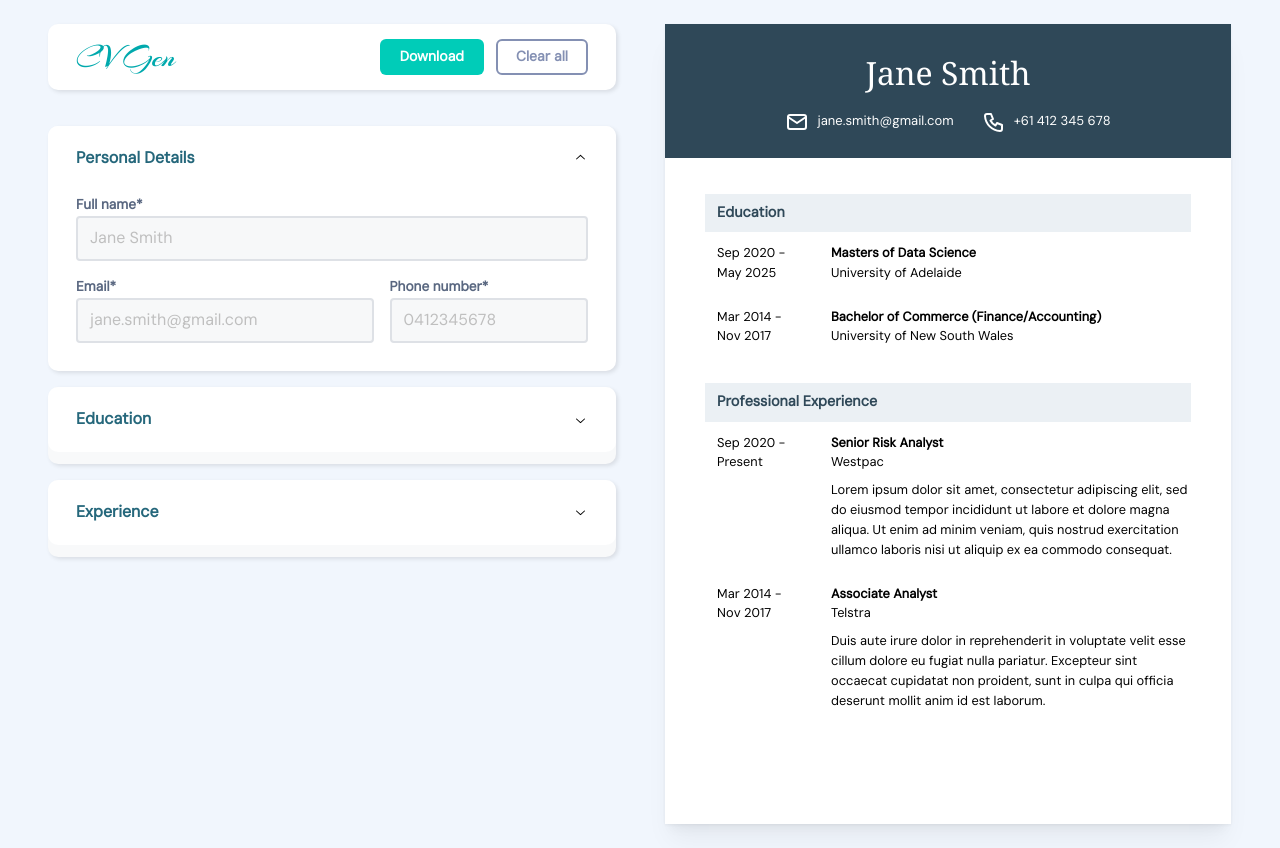
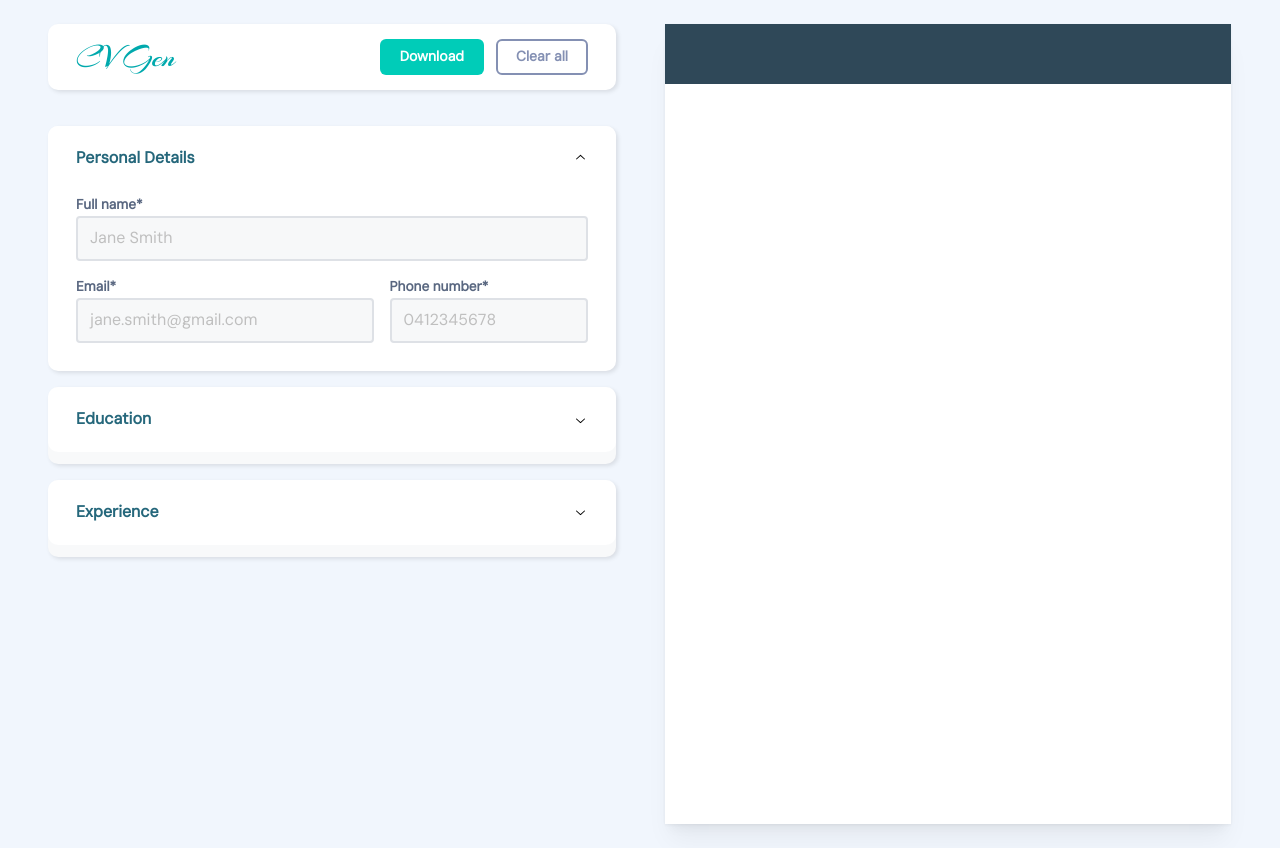
Before and after one commit to henrylin03/cv-generator, a React (Vite) app: page / in a window 1280 px wide. Built offline with nearby package versions, Linux system fonts and the light colour scheme.

Commit message:
feat: when user updates sections, these are previewed. for personal details, the preview occurs on change. for education and experience sections, the preview occurs on submission of the form to add new entry. fixes #9.

```diff
--- a/src/App.jsx
+++ b/src/App.jsx
@@ -16,22 +16,42 @@ import "./styles/index.css";
 function App() {
   const [openedAccordionValue, setOpenedAccordionValue] =
     useState("Personal Details");
+  const [personalDetails, setPersonalDetails] = useState({
+    name: "",
+    email: "",
+    phone: "",
+  });
+  const [educationEntries, setEducationEntries] = useState([]);
+  const [experienceEntries, setExperienceEntries] = useState([]);
 
   const sectionComponents = [
     {
       name: "Personal Details",
-      component: <PersonalDetailsSection />,
+      component: (
+        <PersonalDetailsSection
+          personalDetails={personalDetails}
+          setPersonalDetails={setPersonalDetails}
+        />
+      ),
     },
     {
       name: "Education",
       component: (
-        <EducationSection setOpenedAccordionValue={setOpenedAccordionValue} />
+        <EducationSection
+          setOpenedAccordionValue={setOpenedAccordionValue}
+          educationEntries={educationEntries}
+          setEducationEntries={setEducationEntries}
+        />
       ),
     },
     {
       name: "Experience",
       component: (
-        <ExperienceSection setOpenedAccordionValue={setOpenedAccordionValue} />
+        <ExperienceSection
+          setOpenedAccordionValue={setOpenedAccordionValue}
+          experienceEntries={experienceEntries}
+          setExperienceEntries={setExperienceEntries}
+        />
       ),
     },
   ];
@@ -58,7 +78,11 @@ function App() {
           {sections}
         </Accordion>
       </div>
-      <CVPreview />
+      <CVPreview
+        personalDetails={personalDetails}
+        educationEntries={educationEntries}
+        experienceEntries={experienceEntries}
+      />
     </MantineProvider>
   );
 }
--- a/src/components/CVPreview.jsx
+++ b/src/components/CVPreview.jsx
@@ -1,79 +1,85 @@
 import { Paper } from "@mantine/core";
 import { IconMail, IconPhone } from "@tabler/icons-react";
+import { dateToMonthYearSummarised } from "../helpers/dates";
 
-export default function CVPreview() {
+export default function CVPreview({
+  personalDetails,
+  educationEntries,
+  experienceEntries,
+}) {
+  const displayExperienceEndDate = (endDate) => {
+    if (!endDate) return;
+    if (endDate === "Present") return "Present";
+    return dateToMonthYearSummarised(endDate);
+  };
+
+  const educationPreviewed = educationEntries.map((entry) => (
+    <div className="entry" key={entry.key}>
+      <p className="datesDisplayed">
+        {entry.startDate && `${dateToMonthYearSummarised(entry.startDate)} - `}
+        {entry.endDate && dateToMonthYearSummarised(entry.endDate)}
+      </p>
+      <div className="right">
+        <p className="degreeDisplayed">
+          {entry.degree}
+          <span className="majorDisplayed">
+            {entry.major && ` (${entry.major})`}
+          </span>
+        </p>
+        <p className="schoolDisplayed">{entry.school}</p>
+      </div>
+    </div>
+  ));
+
+  const experiencePreviewed = experienceEntries.map((entry) => (
+    <div className="entry" key={entry.key}>
+      <p className="datesDisplayed">
+        {entry.startDate && `${dateToMonthYearSummarised(entry.startDate)} - `}
+        {displayExperienceEndDate(entry.endDate)}
+      </p>
+      <div className="right">
+        <p className="jobTitleDisplayed">{entry.jobTitle}</p>
+        <p className="employerDisplayed">{entry.employer}</p>
+        <p className="descriptionDisplayed">{entry.jobDescription}</p>
+      </div>
+    </div>
+  ));
+
   return (
     <section className="cvPreview">
       <Paper shadow="md" radius={0} className="paper">
         <div className="personalDetailsDisplayed">
-          <p className="fullNameDisplayed">Jane Smith</p>
+          <p className="fullNameDisplayed">{personalDetails.name}</p>
           <div className="contactDetailsDisplayed">
+            {personalDetails.email && (
               <div className="container">
                 <IconMail />
-              <p className="emailDisplayed">jane.smith@gmail.com</p>
+                <p className="emailDisplayed">{personalDetails.email}</p>
               </div>
+            )}
+            {personalDetails.phone && (
               <div className="container">
                 <IconPhone />
-              <p className="phoneDisplayed">+61 412 345 678</p>
+                <p className="phoneDisplayed">{personalDetails.phone}</p>
               </div>
+            )}
           </div>
         </div>
 
         <div className="previewMainSection">
+          {educationEntries.length > 0 && (
             <div className="educationDisplayed">
               <p className="title">Education</p>
-            <div className="entriesDisplayed">
-              <div className="entry">
-                <p className="datesDisplayed">Sep 2020 - May 2025</p>
-                <div className="right">
-                  <p className="degreeDisplayed">Masters of Data Science</p>
-                  <p className="schoolDisplayed">University of Adelaide</p>
+              <div className="entriesDisplayed">{educationPreviewed}</div>
             </div>
-              </div>
-              <div className="entry">
-                <p className="datesDisplayed">Mar 2014 - Nov 2017</p>
-                <div className="right">
-                  <p className="degreeDisplayed">
-                    Bachelor of Commerce
-                    <span className="majorDisplayed"> (Finance/Accounting)</span>
-                  </p>
-                  <p className="schoolDisplayed">University of New South Wales</p>
-                </div>
-              </div>
-            </div>
-          </div>
+          )}
 
+          {experienceEntries.length > 0 && (
             <div className="experienceDisplayed">
               <p className="title">Professional Experience</p>
-            <div className="entriesDisplayed">
-              <div className="entry">
-                <p className="datesDisplayed">Sep 2020 - Present</p>
-                <div className="right">
-                  <p className="positionDisplayed">Senior Risk Analyst</p>
-                  <p className="employerDisplayed">Westpac</p>
-                  <p className="descriptionDisplayed">
-                    Lorem ipsum dolor sit amet, consectetur adipiscing elit, sed
-                    do eiusmod tempor incididunt ut labore et dolore magna
-                    aliqua. Ut enim ad minim veniam, quis nostrud exercitation
-                    ullamco laboris nisi ut aliquip ex ea commodo consequat.
-                  </p>
+              <div className="entriesDisplayed"> {experiencePreviewed}</div>
             </div>
-              </div>
-              <div className="entry">
-                <p className="datesDisplayed">Mar 2014 - Nov 2017</p>
-                <div className="right">
-                  <p className="positionDisplayed">Associate Analyst</p>
-                  <p className="employerDisplayed">Telstra</p>
-                  <p className="descriptionDisplayed">
-                    Duis aute irure dolor in reprehenderit in voluptate velit
-                    esse cillum dolore eu fugiat nulla pariatur. Excepteur sint
-                    occaecat cupidatat non proident, sunt in culpa qui officia
-                    deserunt mollit anim id est laborum.
-                  </p>
-                </div>
-              </div>
-            </div>
-          </div>
+          )}
         </div>
       </Paper>
     </section>
--- a/src/components/EducationSection/PreviousEntries.jsx
+++ b/src/components/EducationSection/PreviousEntries.jsx
@@ -14,8 +14,9 @@ export default function PreviousEntries({ educationEntries, openForm }) {
           </p>
           <p className="school">{entry.school}</p>
           <p className="dates">
-            {entry.startDate && dateToMonthYearSummarised(entry.startDate)}
-            {entry.endDate && ` - ${dateToMonthYearSummarised(entry.endDate)}`}
+            {entry.startDate &&
+              `${dateToMonthYearSummarised(entry.startDate)} - `}
+            {entry.endDate && dateToMonthYearSummarised(entry.endDate)}
           </p>
         </div>
         <ChangeEntryButtons />
--- a/src/components/EducationSection/index.jsx
+++ b/src/components/EducationSection/index.jsx
@@ -2,26 +2,35 @@ import { useState } from "react";
 import EducationForm from "./EducationForm";
 import PreviousEntries from "./PreviousEntries";
 
-export default function EducationSection({ setOpenedAccordionValue }) {
+export default function EducationSection({
+  setOpenedAccordionValue,
+  educationEntries,
+  setEducationEntries,
+}) {
   const [formOpen, setFormOpen] = useState(false);
-  const [entries, setEntries] = useState([]);
 
   const openForm = () => setFormOpen(true);
   const closeForm = () => setFormOpen(false);
-  const addNewEducation = (newEntry) => setEntries([...entries, newEntry]);
+  const addNewEducation = (newEntry) =>
+    setEducationEntries([...educationEntries, newEntry]);
   const handleCancel = () =>
-    entries.length > 0 ? closeForm() : setOpenedAccordionValue("Experience");
+    educationEntries.length > 0
+      ? closeForm()
+      : setOpenedAccordionValue("Experience");
 
   return (
     <article className="educationSection">
-      {!entries.length || formOpen ? (
+      {!educationEntries.length || formOpen ? (
         <EducationForm
           closeForm={closeForm}
           addNewEducation={addNewEducation}
           handleCancel={handleCancel}
         />
       ) : (
-        <PreviousEntries educationEntries={entries} openForm={openForm} />
+        <PreviousEntries
+          educationEntries={educationEntries}
+          openForm={openForm}
+        />
       )}
     </article>
   );
--- a/src/components/ExperienceSection/index.jsx
+++ b/src/components/ExperienceSection/index.jsx
@@ -2,26 +2,35 @@ import { useState } from "react";
 import ExperienceForm from "./ExperienceForm";
 import PreviousEntries from "./PreviousEntries";
 
-export default function ExperienceSection({ setOpenedAccordionValue }) {
+export default function ExperienceSection({
+  setOpenedAccordionValue,
+  experienceEntries,
+  setExperienceEntries,
+}) {
   const [formOpen, setFormOpen] = useState(false);
-  const [entries, setEntries] = useState([]);
 
   const openForm = () => setFormOpen(true);
   const closeForm = () => setFormOpen(false);
-  const addNewExperience = (newEntry) => setEntries([...entries, newEntry]);
+  const addNewExperience = (newEntry) =>
+    setExperienceEntries([...experienceEntries, newEntry]);
   const handleCancel = () =>
-    entries.length > 0 ? closeForm() : setOpenedAccordionValue("Education");
+    experienceEntries.length > 0
+      ? closeForm()
+      : setOpenedAccordionValue("Education");
 
   return (
     <article className="experienceSection">
-      {!entries.length || formOpen ? (
+      {!experienceEntries.length || formOpen ? (
         <ExperienceForm
           closeForm={closeForm}
           addNewExperience={addNewExperience}
           handleCancel={handleCancel}
         />
       ) : (
-        <PreviousEntries experienceEntries={entries} openForm={openForm} />
+        <PreviousEntries
+          experienceEntries={experienceEntries}
+          openForm={openForm}
+        />
       )}
     </article>
   );
--- a/src/styles/index.css
+++ b/src/styles/index.css
@@ -364,7 +364,7 @@ header .card {
 }
 
 .degreeDisplayed,
-.positionDisplayed {
+.jobTitleDisplayed {
   font-weight: 700;
 }
 
```
Also changed, not shown: src/components/PersonalDetailsSection.jsx (+20 -4 lines). Lines whose indentation alone changed are shown as unchanged.
